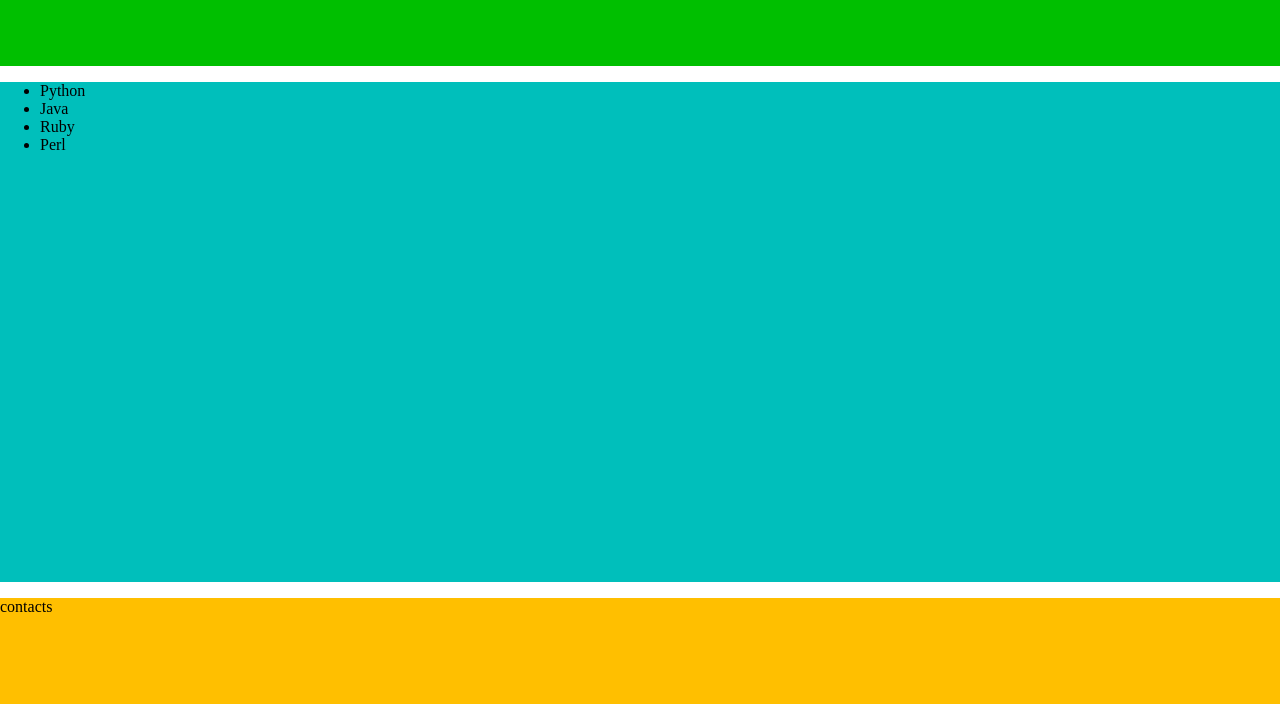
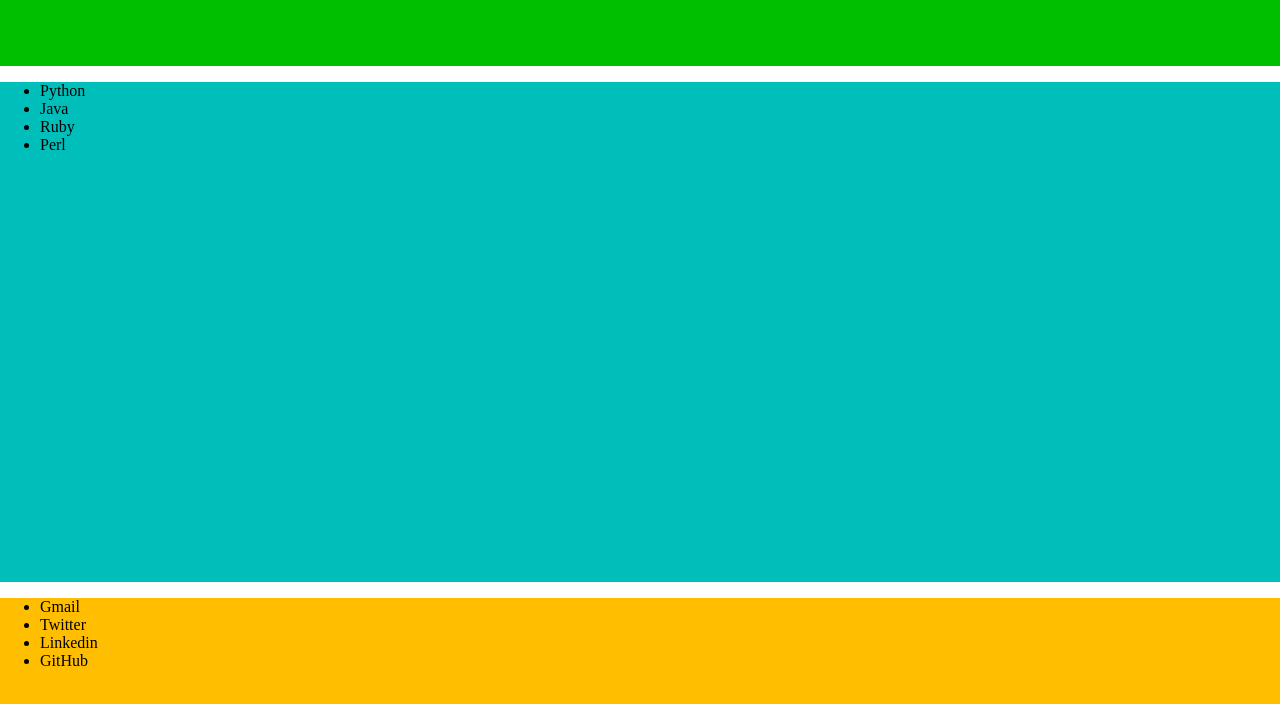
Before and after one commit to ars1208/portfolio, a Vue app in the folder vue_project/: page / in a window 1280 px wide. Shown: the part 1057-1761 px from the top of the page. Built offline with nearby package versions, Linux system fonts and the light colour scheme.

Commit message:
update contacts

```diff
--- a/vue_project/src/components/contactMe.vue
+++ b/vue_project/src/components/contactMe.vue
@@ -1,7 +1,12 @@
 <template>
   <div>
     <div class="contact">
-      <p>contacts</p>
+      <ul>
+        <li>Gmail</li>
+        <li>Twitter</li>
+        <li>Linkedin</li>
+        <li>GitHub</li>
+      </ul>
     </div>
   </div>
 </template>
```
